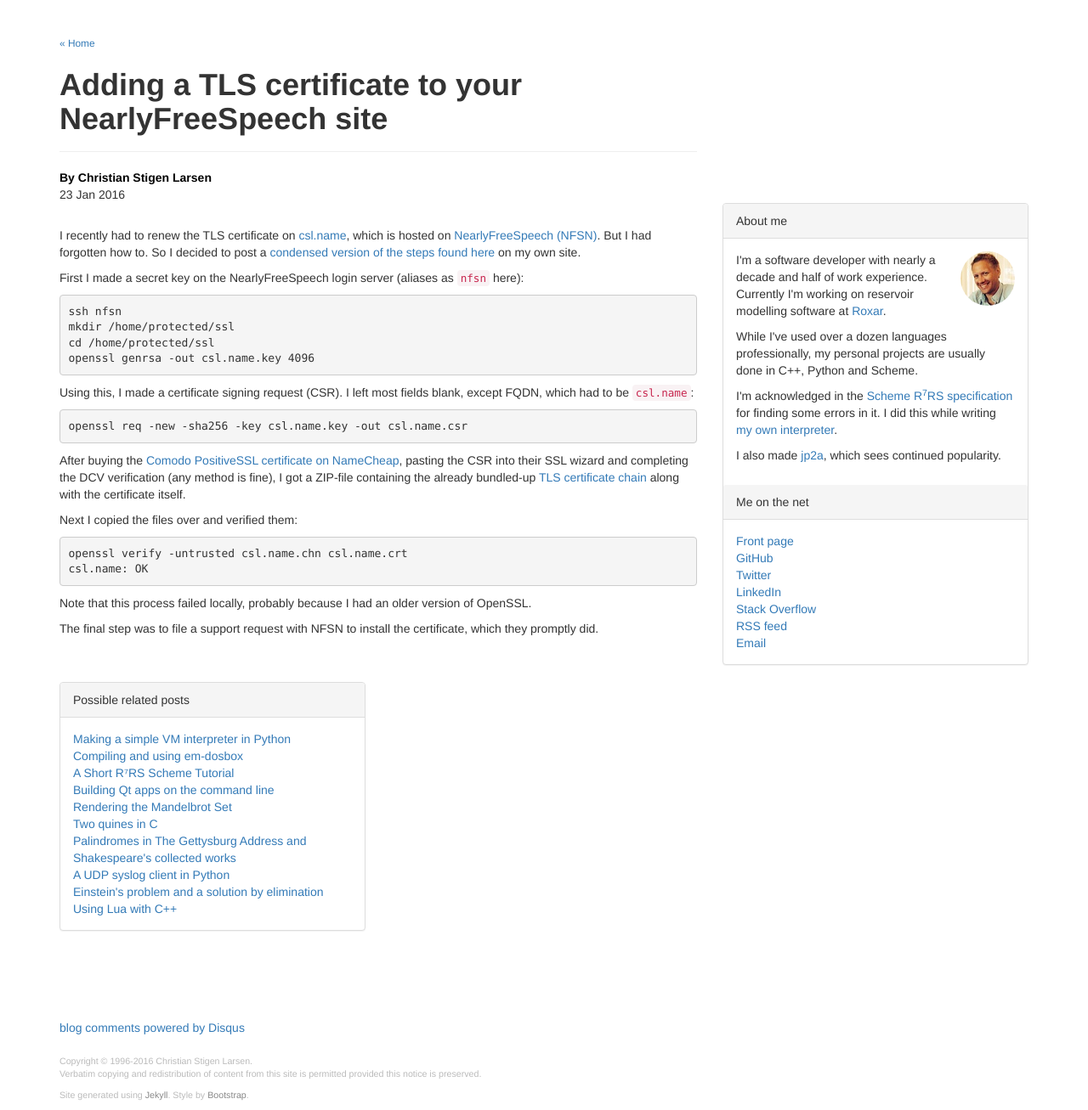
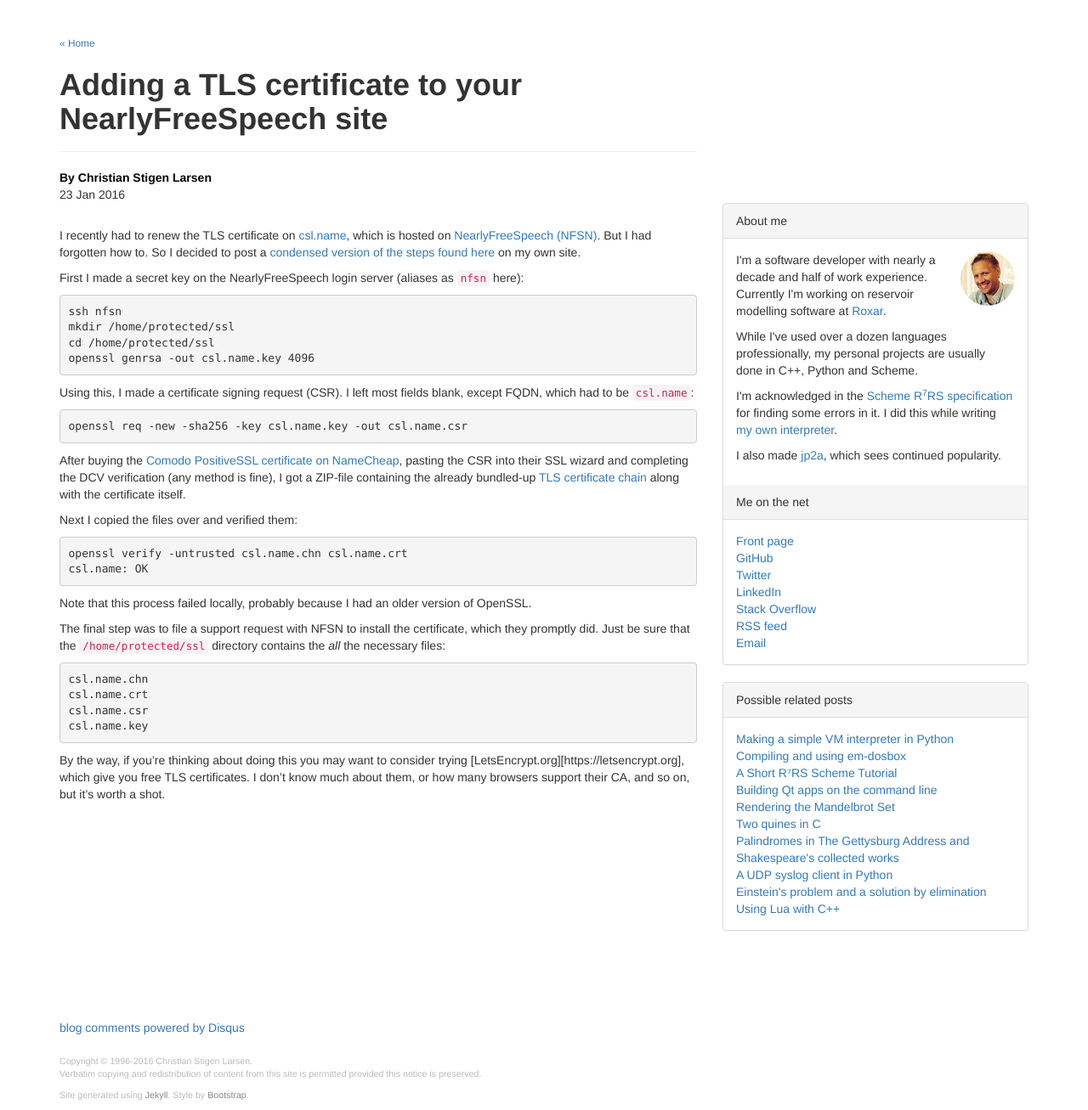
Before and after one commit to cslarsen/csl.name, a Jekyll site: the page built from _posts/2016-01-23-tls-nfsn.markdown, in a window 1280 px wide. Shown: the whole page at 85% size. Built offline with Jekyll 4.4.1, drawn with Linux system fonts in a browser that asks for light colours; Markdown is read by kramdown in place of the engine named in the settings; comment, search, counter and statistics services are not loaded.

Commit message:
Updates TLS post

```diff
--- a/_posts/2016-01-23-tls-nfsn.markdown
+++ b/_posts/2016-01-23-tls-nfsn.markdown
@@ -41,7 +41,18 @@
 of OpenSSL.
 
 The final step was to file a support request with NFSN to install the
-certificate, which they promptly did.
+certificate, which they promptly did. Just be sure that the
+`/home/protected/ssl` directory contains the _all_ the necessary files:
+
+    csl.name.chn
+    csl.name.crt
+    csl.name.csr
+    csl.name.key
+
+By the way, if you're thinking about doing this you may want to consider trying
+[LetsEncrypt.org][https://letsencrypt.org], which give you free TLS
+certificates. I don't know much about them, or how many browsers support their
+CA, and so on, but it's worth a shot.
 
 [steps]: https://www.mc-guinness.co.uk/blog/20150710/set-up-https-ssl-tls-encryption-access-to-nearlyfreespeech-hosted-sites/
 [tls chain]: https://faq.nearlyfreespeech.net/section/ourservice/tlschain#tlschain
```
